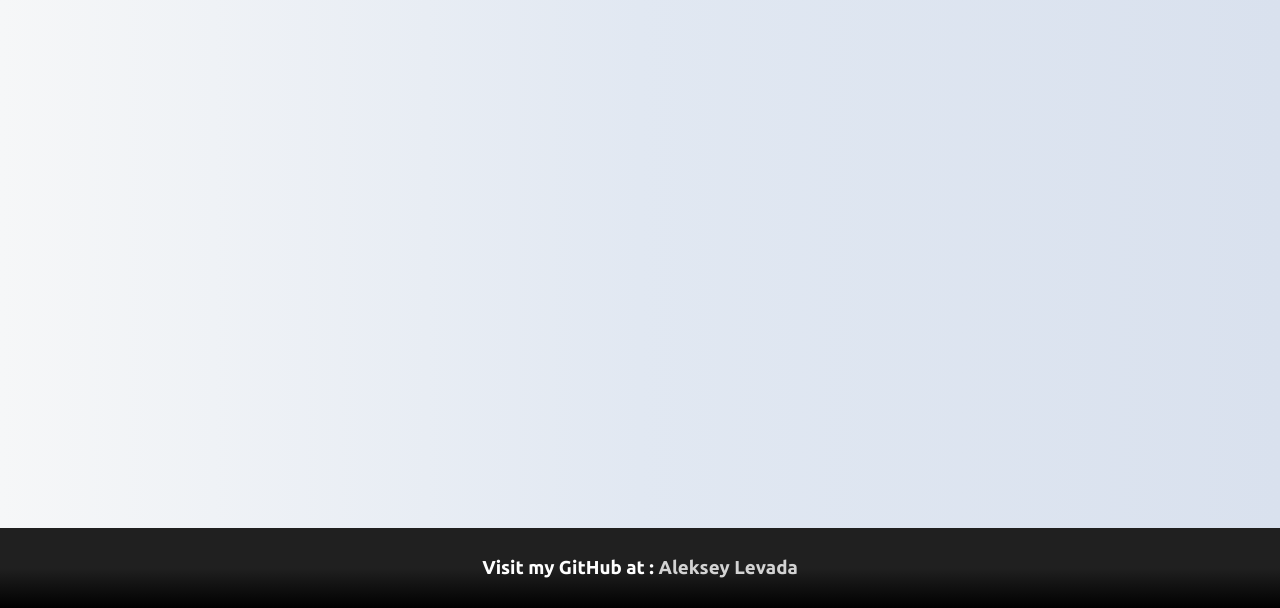
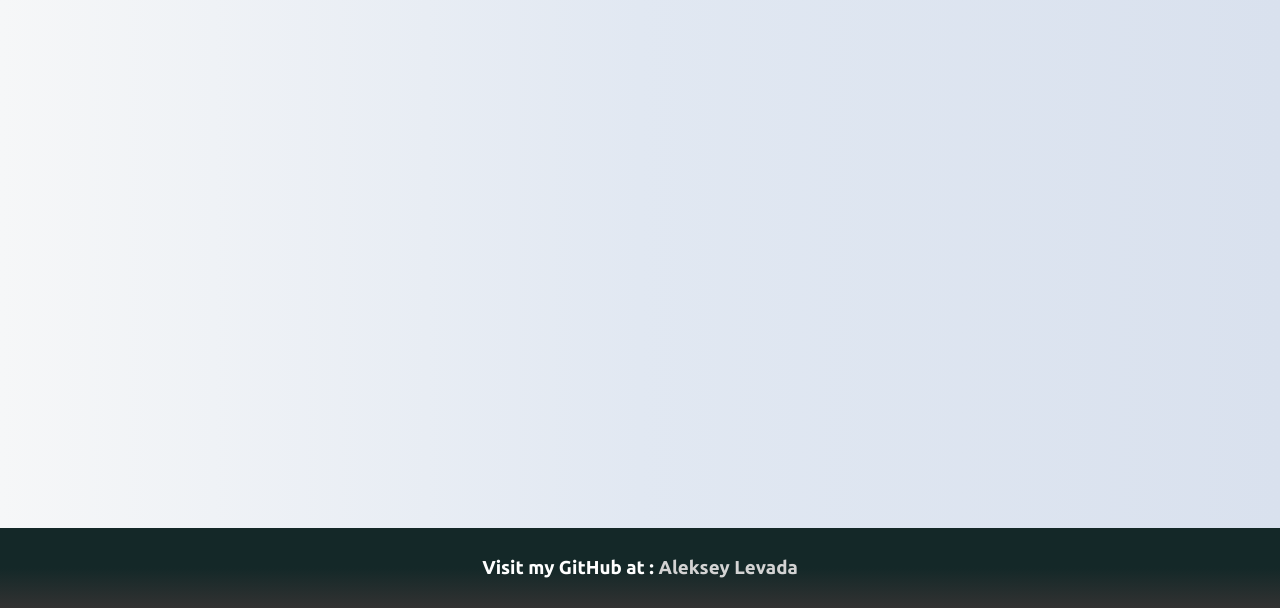
Before and after one commit to AlekseyLevada/JavaScript-To-Do-List, a plain HTML site: page index.html in a window 1280 px wide. Shown: the part 192-800 px from the top of the page. Drawn offline with Linux system fonts and the light colour scheme.

Commit message:
update-footer

```diff
--- a/style.css
+++ b/style.css
@@ -242,7 +242,7 @@ footer {
     height: 80px;
     margin-top: auto;
     margin-bottom: 0;
-    background: linear-gradient(0deg, rgba(0, 0, 0, 1) 0%, rgba(32, 32, 32, 1) 50%);
+    background: linear-gradient(0deg, rgb(50, 50, 50) 0%, rgba(20, 40, 40)50%);
     color: white;
     display: flex;
     align-items: center;
```
